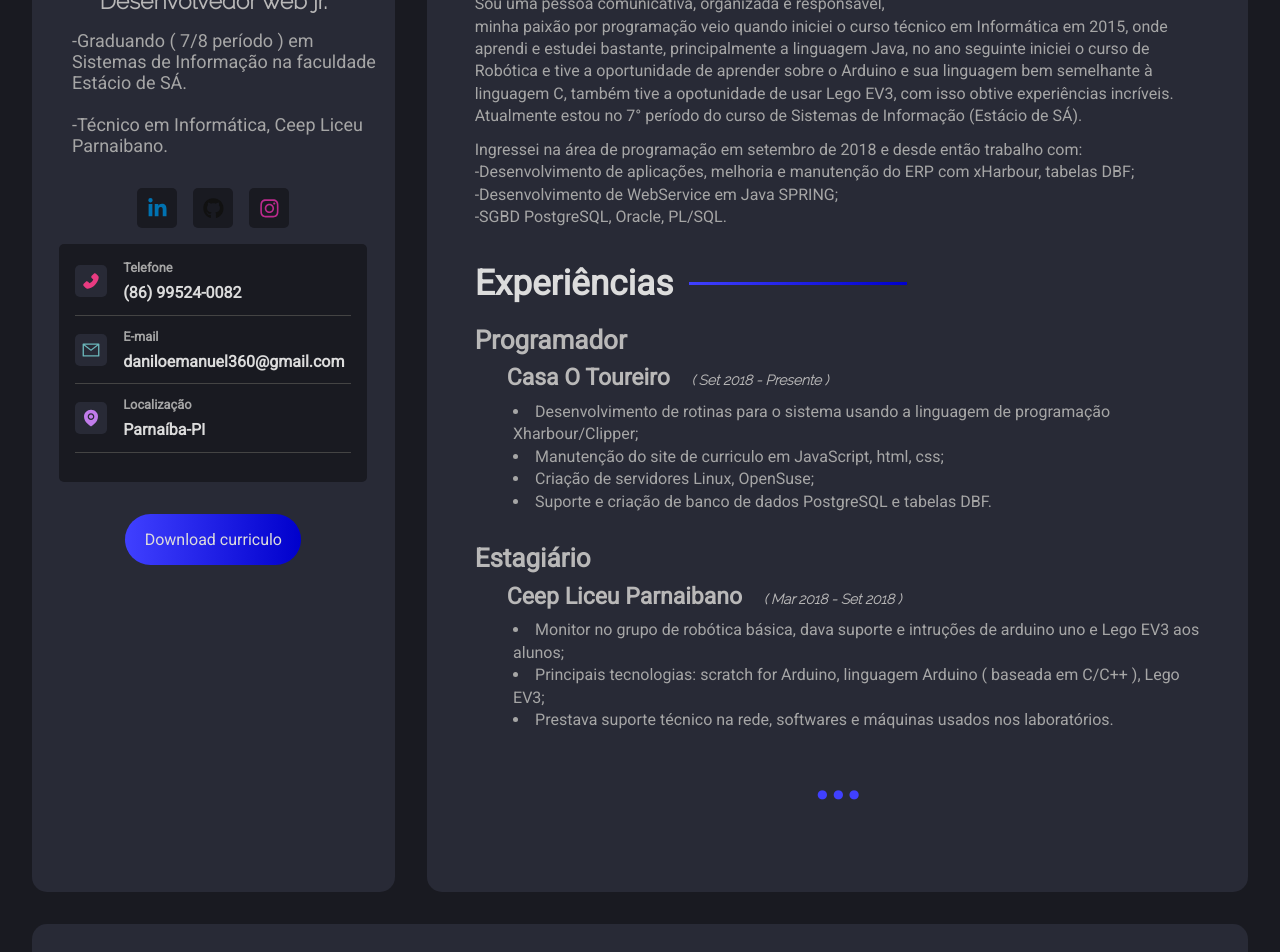
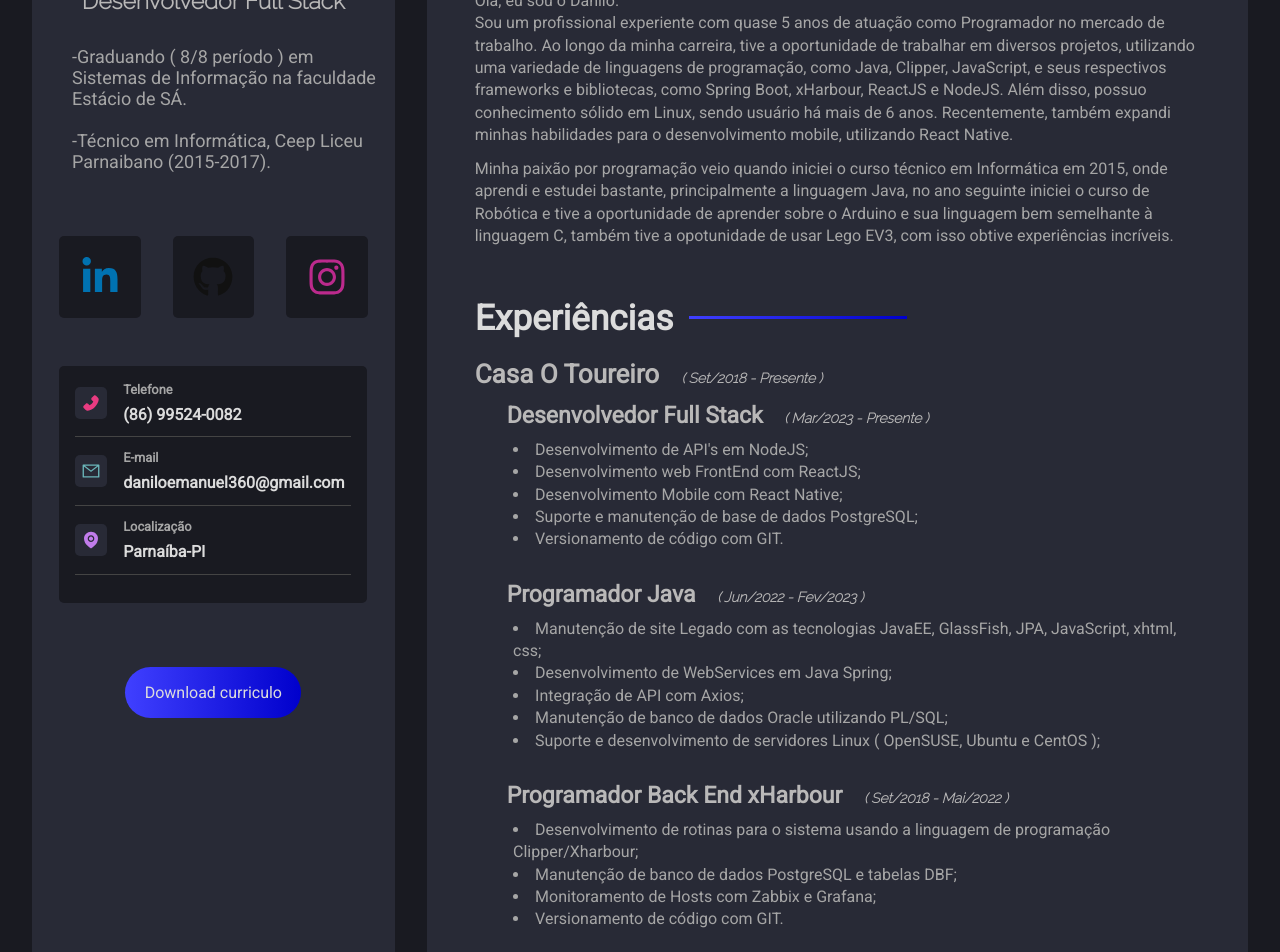
Before and after one commit to Demanuel001/portfolio-reactjs, a React (Create React App) app: page / in a window 1280 px wide. Shown: the part 220-1172 px from the top of the page. Built offline with nearby package versions, Linux system fonts and the light colour scheme.

Commit message:
atualização de informações

```diff
--- a/src/components/AboutContainer.jsx
+++ b/src/components/AboutContainer.jsx
@@ -3,23 +3,25 @@ import React from 'react'
 const AboutContainer = () => {
   return (
     <section className="about-container">
+        <br/>
         <h2>Sobre</h2>
         <p>
-            Olá, eu sou o Danilo. <br />
-            Sou uma pessoa comunicativa, organizada e responsável, <br />
-            minha paixão por programação veio quando iniciei o curso técnico em Informática em 2015,
-            onde aprendi e estudei bastante, principalmente a linguagem Java, no ano seguinte iniciei o
-            curso de Robótica e tive a oportunidade de aprender sobre o Arduino e sua linguagem
-            bem semelhante à linguagem C, também tive a opotunidade de usar Lego EV3, com isso obtive experiências incríveis. <br />
-            Atualmente estou no 7° período do curso de Sistemas de Informação (Estácio de SÁ). <br />
+          Olá, eu sou o Danilo. <br />
+          Sou um profissional experiente com quase 5 anos de atuação como Programador no mercado de trabalho. Ao
+          longo da minha carreira, tive a oportunidade de trabalhar em diversos projetos, utilizando uma variedade de
+          linguagens de programação, como Java, Clipper, JavaScript, e seus respectivos frameworks e bibliotecas, como
+          Spring Boot, xHarbour, ReactJS e NodeJS. Além disso, possuo conhecimento sólido em Linux, sendo
+          usuário há mais de 6 anos. Recentemente, também expandi minhas habilidades para o desenvolvimento mobile,
+          utilizando React Native. <br />
         </p>
         <p>
-            Ingressei na área de programação em setembro de 2018 e desde então trabalho com: <br />
-           -Desenvolvimento de aplicações, melhoria e manutenção do ERP com xHarbour, tabelas DBF; <br />
-           -Desenvolvimento de WebService em Java SPRING; <br />
-           -SGBD PostgreSQL, Oracle, PL/SQL.  <br />
-            <br />
+          Minha paixão por programação veio quando iniciei o curso técnico em Informática em 2015,
+          onde aprendi e estudei bastante, principalmente a linguagem Java, no ano seguinte iniciei o
+          curso de Robótica e tive a oportunidade de aprender sobre o Arduino e sua linguagem
+          bem semelhante à linguagem C, também tive a opotunidade de usar Lego EV3, com isso obtive experiências incríveis. <br />
         </p>
+        <br/>
+        <br/>
     </section>
   )
 }
--- a/src/components/ExperienceContainer.jsx
+++ b/src/components/ExperienceContainer.jsx
@@ -4,25 +4,63 @@ const ExperienceContainer = () => {
   return (
     <section>
         <h2>Experiências</h2>
-        <h3 className="funcao">Programador</h3>
-        <h3 className="empresa">Casa O Toureiro <i>( Set 2018 - Presente )</i></h3>
+        <h3 className="empresa">Casa O Toureiro <i>( Set/2018 - Presente )</i></h3>
+        <h3 className="funcao">Desenvolvedor Full Stack <i>( Mar/2023 - Presente )</i></h3>
         <p>
           <li>
-            Desenvolvimento de rotinas para o sistema usando a linguagem de programação Xharbour/Clipper;
+            Desenvolvimento de API's em NodeJS;
           </li>
           <li>
-            Manutenção do site de curriculo em JavaScript, html, css;
+            Desenvolvimento web FrontEnd com ReactJS;
           </li>
           <li>
-            Criação de servidores Linux, OpenSuse;
+            Desenvolvimento Mobile com React Native;
           </li>
           <li>
-            Suporte e criação de banco de dados PostgreSQL e tabelas DBF.
+            Suporte e manutenção de base de dados PostgreSQL;
+          </li>
+          <li>
+            Versionamento de código com GIT.
           </li>
         </p>
         <br />
+        <h3 className="funcao">Programador Java <i>( Jun/2022 - Fev/2023 )</i></h3>
+        <p>
+          <li>
+            Manutenção de site Legado com as tecnologias JavaEE, GlassFish, JPA, JavaScript, xhtml, css;
+          </li>
+          <li>
+            Desenvolvimento de WebServices em Java Spring;
+          </li>
+          <li>
+            Integração de API com Axios;
+          </li>
+          <li>
+            Manutenção de banco de dados Oracle utilizando PL/SQL;
+          </li>
+          <li>
+            Suporte e desenvolvimento de servidores Linux ( OpenSUSE, Ubuntu e CentOS );
+          </li>
+        </p>
+        <br />
+        <h3 className="funcao">Programador Back End xHarbour <i>( Set/2018 - Mai/2022 )</i></h3>
+        <p>
+          <li>
+            Desenvolvimento de rotinas para o sistema usando a linguagem de programação Clipper/Xharbour;
+          </li>
+          <li>
+            Manutenção de banco de dados PostgreSQL e tabelas DBF;
+          </li>
+          <li>
+            Monitoramento de Hosts com Zabbix e Grafana;
+          </li>
+          <li>
+            Versionamento de código com GIT.
+          </li>
+        </p>
+        <br />
+        <h3 className="empresa">Ceep Liceu Parnaibano <i>( Mar/2018 - Set/2018 )</i></h3>
         <h3 className="funcao">Estagiário</h3>
-        <h3 className="empresa">Ceep Liceu Parnaibano <i>( Mar 2018 - Set 2018 )</i></h3>
         <p>
           <li>
             Monitor no grupo de robótica básica, dava suporte e
--- a/src/components/Sidebar.jsx
+++ b/src/components/Sidebar.jsx
@@ -9,11 +9,11 @@ const Sidebar = () => {
         <aside id="sidebar">
             <img src={Avatar} alt="Danilo Emanuel" />
             <h1 className='nome'>Danilo Emanuel</h1>
-            <h2>Desenvolvedor web jr.</h2>
+            <h2>Desenvolvedor Full Stack</h2>
             <p className="title">
-                -Graduando ( 7/8 período ) em Sistemas de Informação na faculdade Estácio de SÁ. <br />
+                -Graduando ( 8/8 período ) em Sistemas de Informação na faculdade Estácio de SÁ. <br />
                 <br />
-                -Técnico em Informática, Ceep Liceu Parnaibano.
+                -Técnico em Informática, Ceep Liceu Parnaibano (2015-2017).
             </p>
             <SocialNetworks />
             <InformationContainer />
--- a/src/styles/components/informationcontainer.sass
+++ b/src/styles/components/informationcontainer.sass
@@ -3,10 +3,11 @@
 
 #information
     @include mixins.center
+    margin-top: 2rem
     flex-direction: column
     background-color: variables.$body-bg-color
     padding: 1rem
-    margin-bottom: 2rem
+    margin-bottom: 4rem
     text-align: left
     width: 85%
     border-radius: variables.$card-border-radius
--- a/src/styles/components/maincontent.sass
+++ b/src/styles/components/maincontent.sass
@@ -29,13 +29,19 @@
 
     .funcao
         color: variables.$text-color-sub-titulo
-        font-size: 26px
+        font-size: 23px
+        margin-left: 2rem
         margin-bottom: .6rem
 
+        i
+            margin-left: 1rem
+            font-family: variables.$font-sub-titulo
+            font-size: 14px
+
     .empresa
-        margin-left: 2rem
         color: variables.$text-color-sub-titulo
-        font-size: 23px
+        font-size: 26px
+        margin-bottom: .8rem
 
         i
             margin-left: 1rem
--- a/src/styles/components/sidebar.sass
+++ b/src/styles/components/sidebar.sass
@@ -37,7 +37,7 @@
         @media (min-width: 1500px)
             margin-top: 12rem
         @media (min-width: 1700px)
-            margin-top: 16rem
+            margin-top: 17rem
 
     h2
         font-family: variables.$font-sub-titulo
@@ -45,10 +45,12 @@
         font-size: 23px
 
     .title
+        margin-top: 1rem
         color: variables.$text-color-secondary
         font-size: 18px
         padding: 1rem 1rem 1rem 2.5rem
         text-align: left
+        margin-bottom: 2rem
 
     .btn
         @include mixins.btn
--- a/src/styles/components/socialnetworks.sass
+++ b/src/styles/components/socialnetworks.sass
@@ -3,15 +3,15 @@
 
 #social-networks
     @include mixins.center
-    gap: 1rem
+    gap: 2rem
     margin: 1rem 0
 
     .social-btn
-        padding: .6rem
+        padding: 1.3rem
         background-color: variables.$body-bg-color
         border-radius: variables.$card-border-radius
         color: #333
-        font-size: 1.3rem
+        font-size: 2.5rem
         @include mixins.center
 
     #linkedin
```
Also changed, not shown: 1 other file (tests, documents, lock files or other folders).
